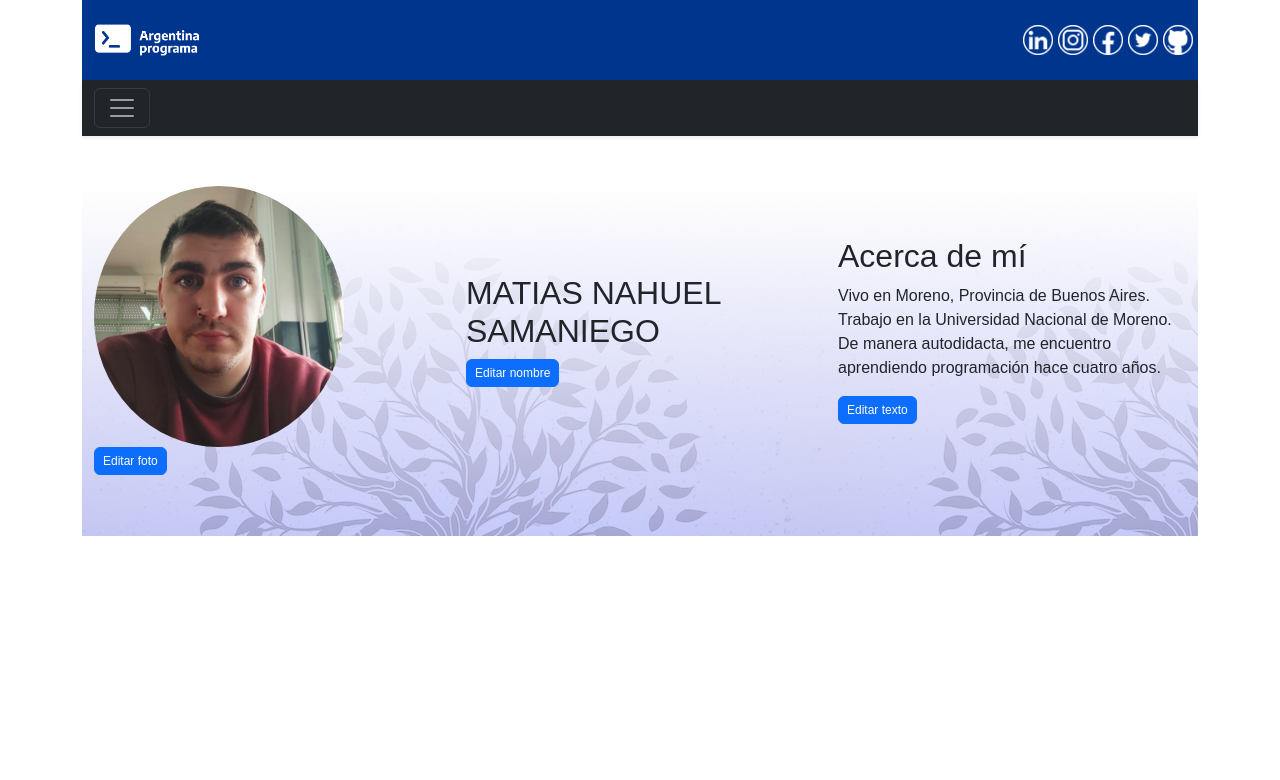
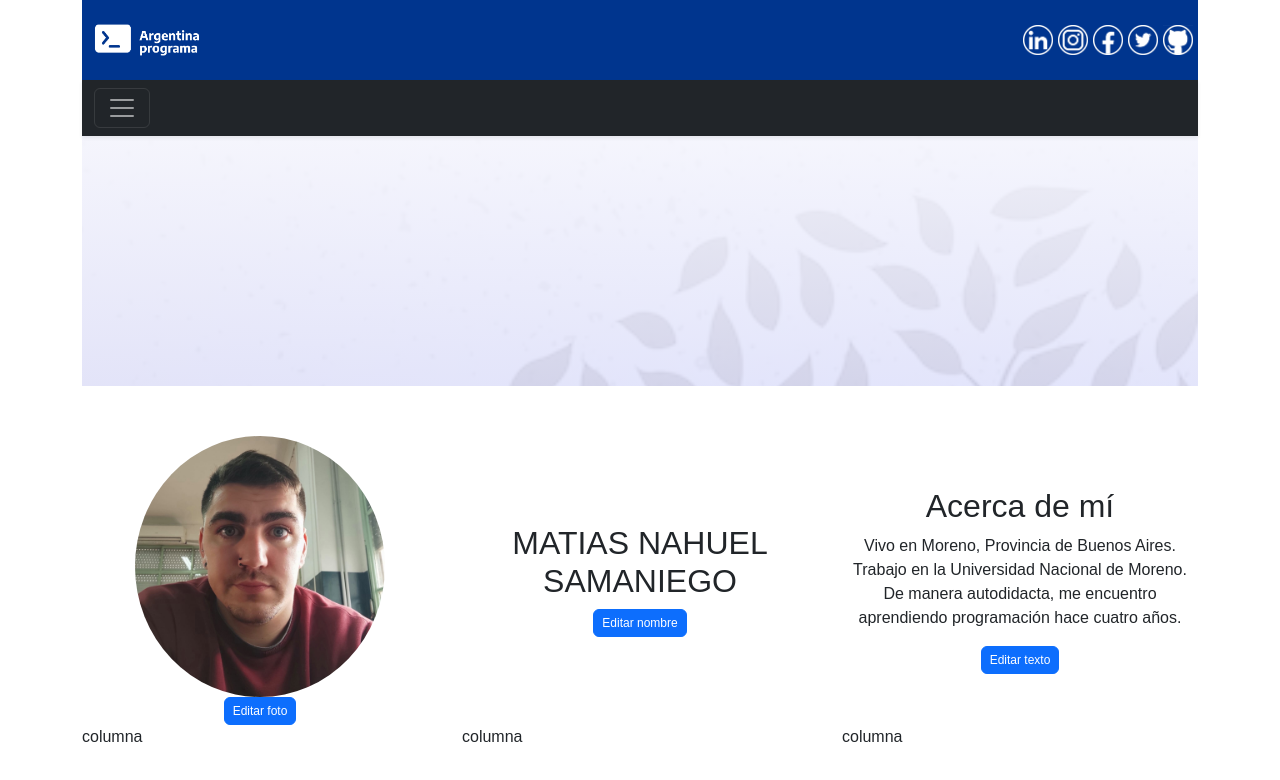
Before and after one commit to matnasama/frontend, an Angular app in the folder FrontEnd/: page / in a window 1280 px wide. Shown: the top 780 px of the page. Built offline with nearby package versions, Linux system fonts and the light colour scheme; a web font is replaced by a local one.

Commit message:
actualizado

```diff
--- a/FrontEnd/src/app/app.component.css
+++ b/FrontEnd/src/app/app.component.css
@@ -1,7 +1,4 @@
-.container{
-    background-image:linear-gradient(rgb(255, 255, 255),rgba(182, 188, 248, 0.8)),
-    url(../assets/tree2.png);
-}
+
 
 .acerca_de {
     width: 100%;
--- a/FrontEnd/src/app/app.component.html
+++ b/FrontEnd/src/app/app.component.html
@@ -1,17 +1,8 @@
 <div class="font1">
     <app-header></app-header>
     <app-menu></app-menu>
-    <div class="container">
-        <div>
-            <div class="acerca_de">
-                <app-acerca-de></app-acerca-de>
-            </div>
-        </div>
-        <!--
-        <div>
-            <div class="experiencia">
-                <app-experiencia></app-experiencia>
-            </div>
-        </div>-->
-    </div>
+    <app-fondo></app-fondo>
+    <app-acerca-de></app-acerca-de>
+    <app-experiencia></app-experiencia>
+
 </div>
--- a/FrontEnd/src/app/components/acerca-de/acerca-de.component.css
+++ b/FrontEnd/src/app/components/acerca-de/acerca-de.component.css
@@ -3,7 +3,7 @@
     margin-right: auto;
     padding-left: 15px;
     padding-right: 15px;
-    display:grid;
+    display: grid;
 
 }
 
@@ -12,7 +12,11 @@
  align-items: center;
 }
 
-
+.col-lg-4 {
+    align-content: center;
+    align-items: center;
+    text-align: center;
+}
 
 
 
--- a/FrontEnd/src/app/components/fondo/fondo.component.css
+++ b/FrontEnd/src/app/components/fondo/fondo.component.css
@@ -0,0 +1,9 @@
+.container {
+    background-image:linear-gradient(rgb(255, 255, 255),rgba(182, 188, 248, 0.8)),
+    url(../../../assets/tree2.png);
+    background-repeat: no-repeat;
+    background-size: 150%;
+    background-attachment: fixed;
+    height: 250px;
+
+}
--- a/FrontEnd/src/app/components/fondo/fondo.component.html
+++ b/FrontEnd/src/app/components/fondo/fondo.component.html
@@ -0,0 +1,2 @@
+<div class="container">
+</div>
```
